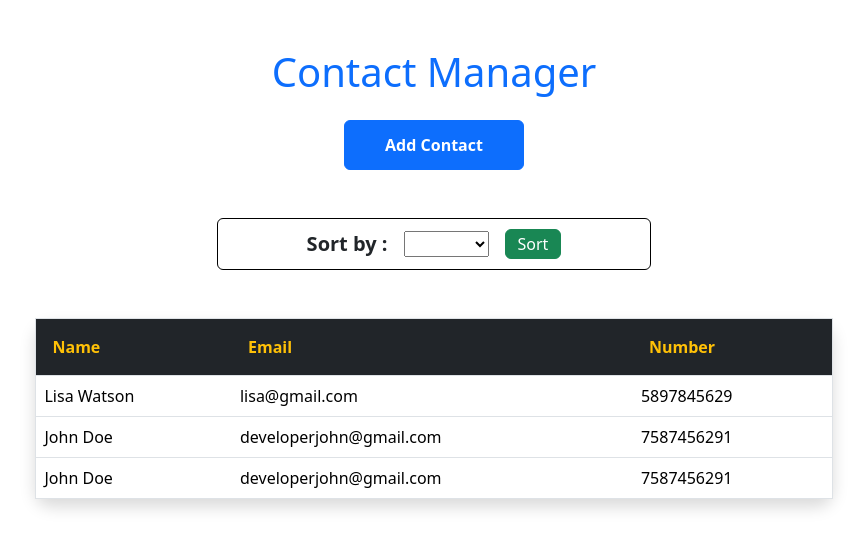
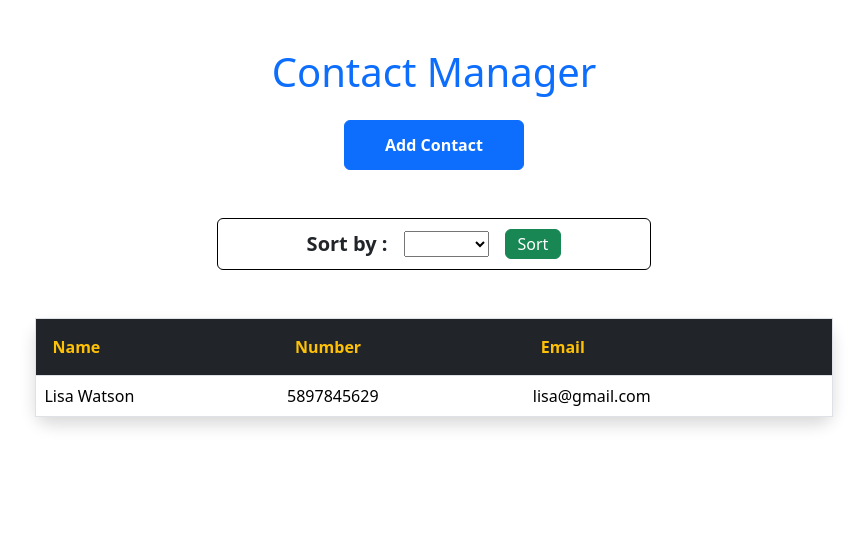
Before and after one commit to gauthamjoshy/contact-manager, a React (Vite) app: page / in a window 1280 px wide. Shown: the top 548 px of the page, without its empty margins (206-1073 px from the left). Built offline with nearby package versions, Linux system fonts and the light colour scheme.

Commit message:
final proper design

```diff
--- a/src/pages/PhoneBook.jsx
+++ b/src/pages/PhoneBook.jsx
@@ -20,8 +20,8 @@ function PhoneBook() {
                             <select name="" id="">
                                 <option value=""> </option>
                                 <option className="fw-medium" value="">Name</option>
+                                <option className="fw-medium"  value="">Number</option>
                                 <option className="fw-medium"  value="">Email</option>
-                                <option className="fw-medium"  value="">Number</option>
                             </select>
                             <div>
                                 <button style={{width:"auto", height:"30px"}} className="btn btn-success d-flex justify-content-center align-items-center">Sort</button>
@@ -39,27 +39,16 @@ function PhoneBook() {
                         <thead className="table-dark border">
                             <tr className="border">
                                 <th className="text-warning p-3">Name</th>
+                                <th className="text-warning p-3">Number</th>
                                 <th className="text-warning p-3">Email</th>
-                                <th className="text-warning p-3">Number</th>
                             </tr>
                         </thead>
                         <tbody>
                             <tr>
                                 <td>Lisa Watson</td>
+                                <td>5897845629</td>
                                 <td>lisa@gmail.com</td>
-                                <td>5897845629</td>
                             </tr>
-                            <tr>
-                                <td>John Doe</td>
-                                <td>developerjohn@gmail.com</td>
-                                <td>7587456291</td>
-                            </tr>
-                            <tr>
-                                <td>John Doe</td>
-                                <td>developerjohn@gmail.com</td>
-                                <td>7587456291</td>
-                            </tr>
-
                         </tbody>
                     </table>
                 </div>
```
